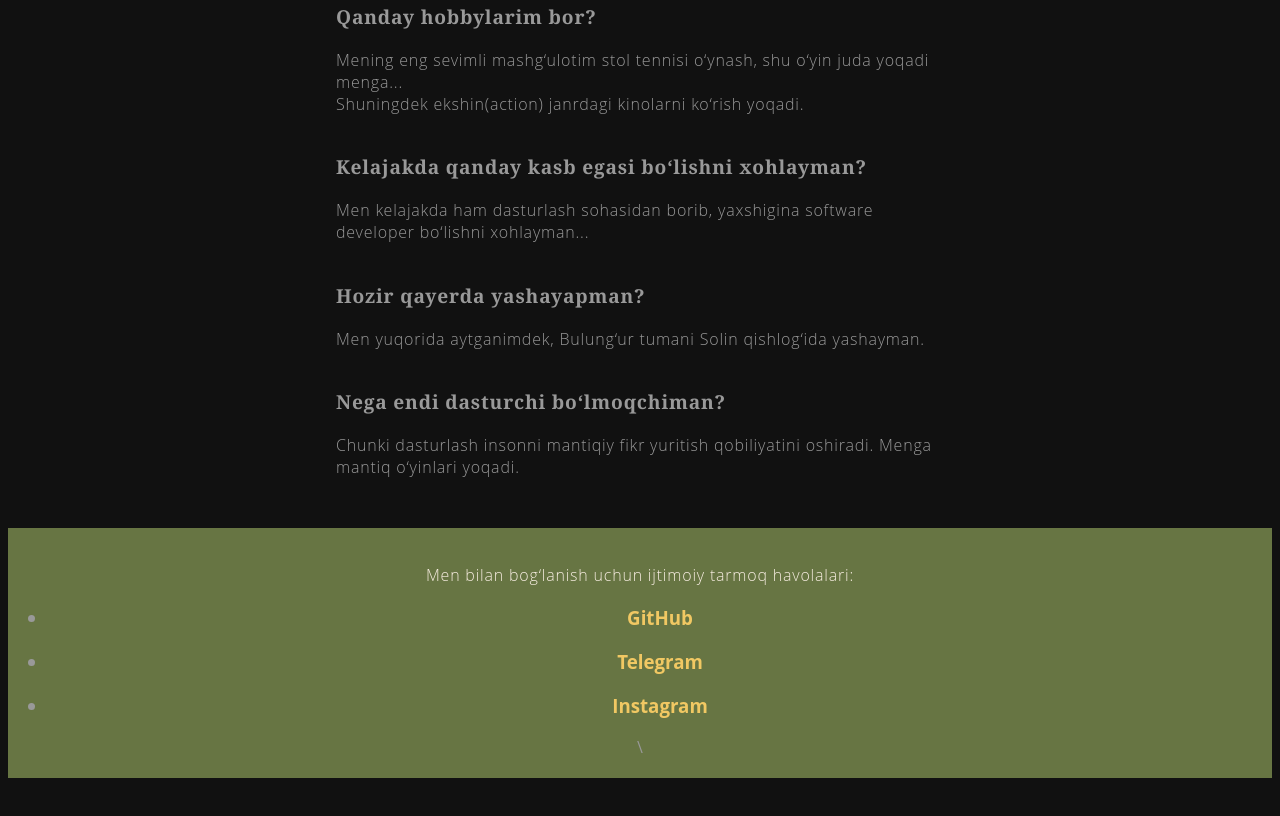
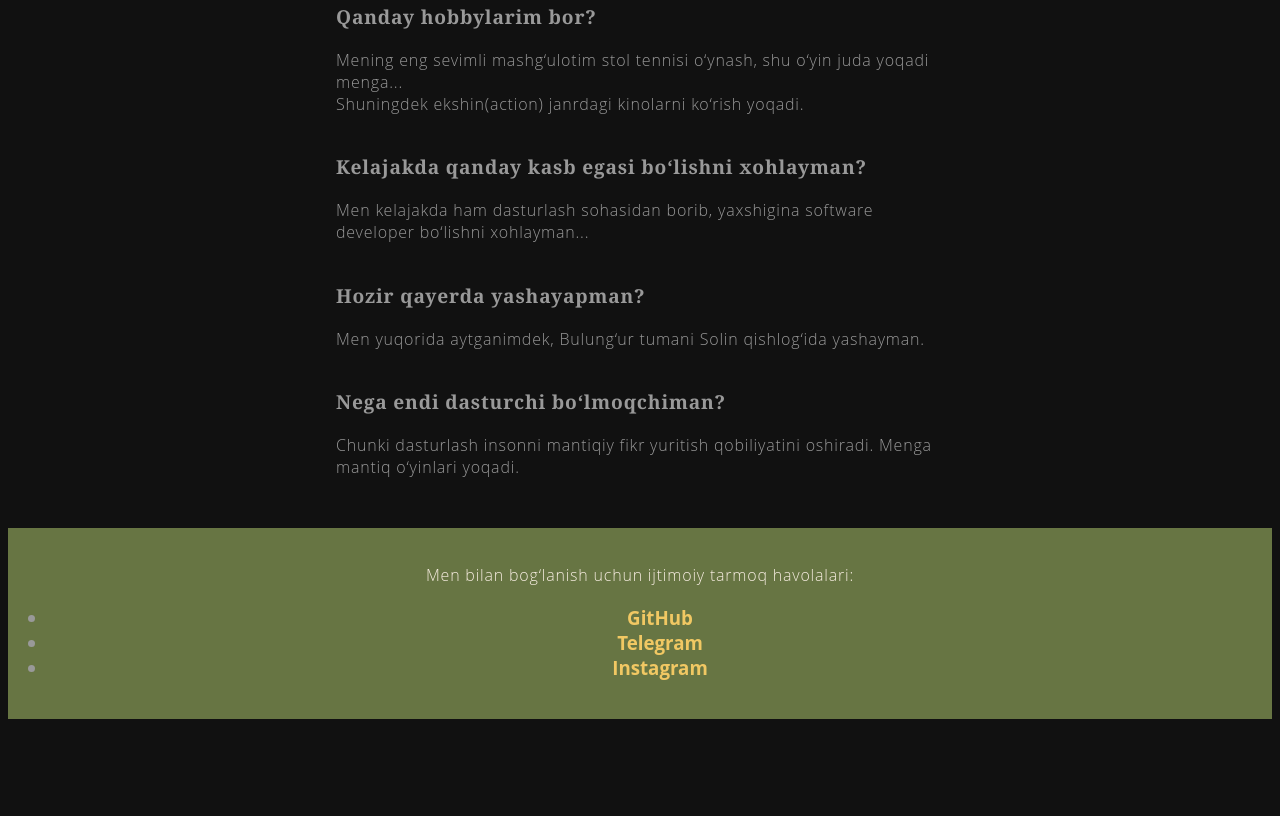
Before and after one commit to dahodasturchi/dahodasturchi.github.io, a plain HTML site: page index.html in a window 1280 px wide. Shown: the part 893-1709 px from the top of the page. After the commit the page ends 1662 px from the top, so only its background shows below. Drawn offline with Linux system fonts and the light colour scheme.

Commit message:
h 3 tags

```diff
--- a/index.html
+++ b/index.html
@@ -35,10 +35,10 @@
 <footer class="content-footer">
     <p>Men bilan bog‘lanish uchun ijtimoiy tarmoq havolalari:</p>
     <ul class="social">
-        <h3><li><a class="css-is-deranged" href="https://github.com/dahodasturchi">GitHub</a></li></h3>
-        <h3><li><a class="css-is-deranged" href="https://t.me/daho_dasturchi">Telegram</a></li></h3>
-        <h3><li><a class="css-is-deranged" href="https://instagram.com/daho_dasturchi">Instagram</a></li></h3>
+        <h3><li><a class="css-is-deranged" href="https://github.com/dahodasturchi">GitHub</a></li>
+        <li><a class="css-is-deranged" href="https://t.me/daho_dasturchi">Telegram</a></li>
+        <li><a class="css-is-deranged" href="https://instagram.com/daho_dasturchi">Instagram</a></li></h3>
     </ul>
 
-\</footer>
+</footer>
 </body></html>
```
